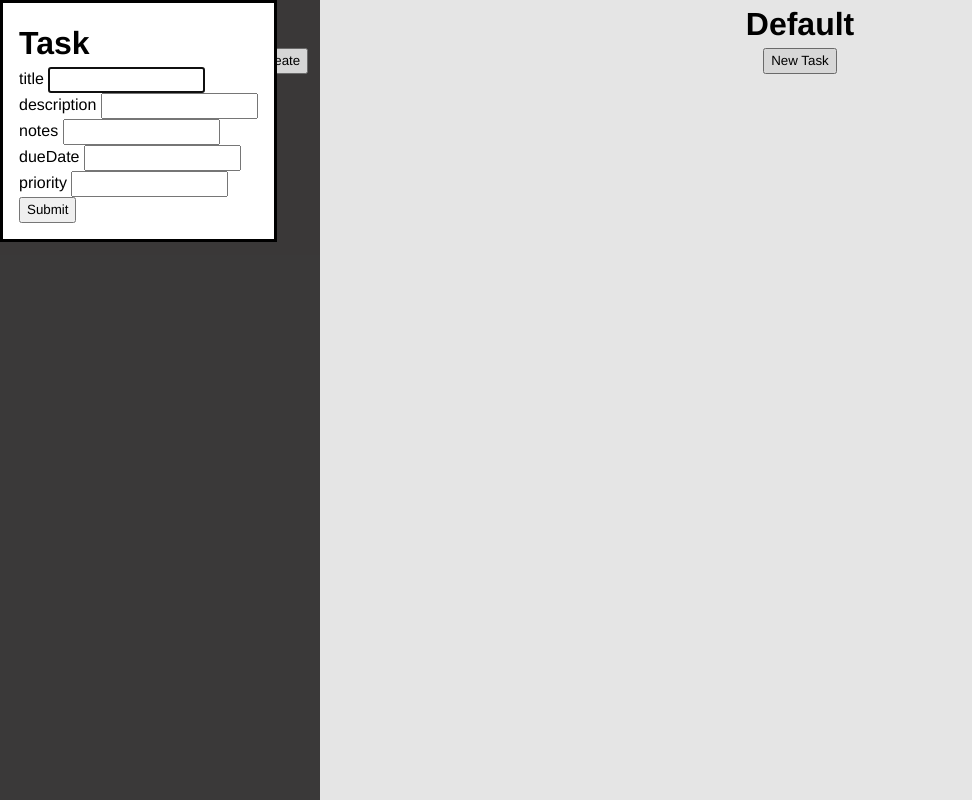
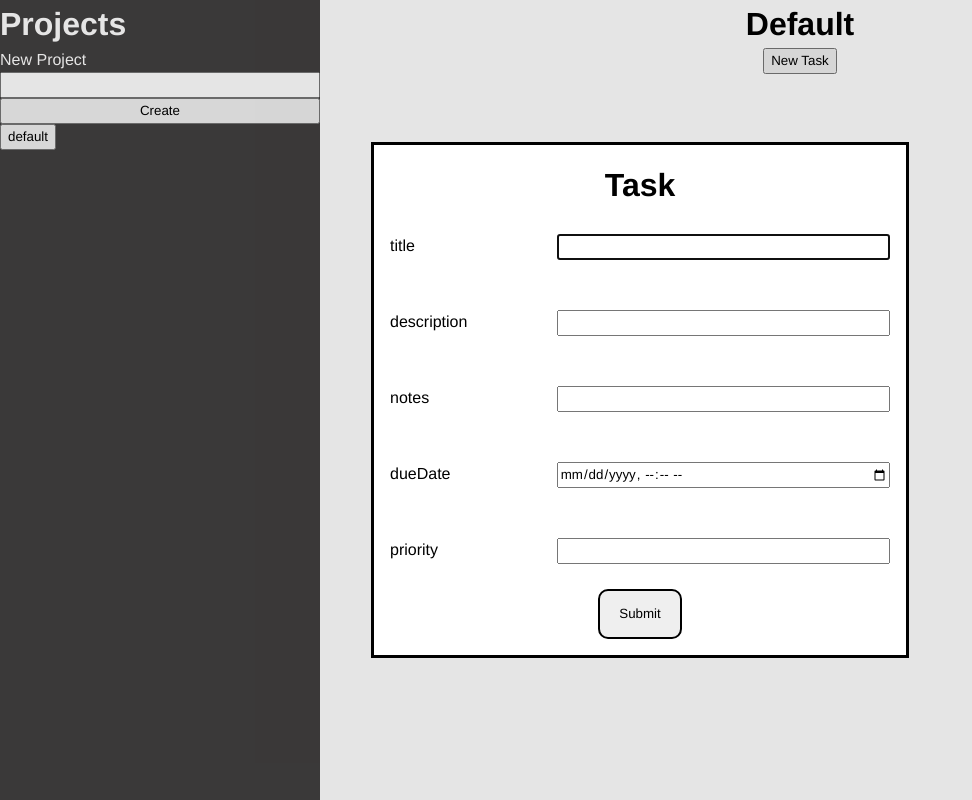
Before and after one commit to MR-Elbarbary/To-Do-List, a website built with webpack: page src/template.html in a window 1280 px wide. Both pictures are taken after a click on the button "New Task". Shown: the whole page, without its empty margins (0-972 px from the left). Built offline with nearby package versions, Linux system fonts and the light colour scheme.

Commit message:
Change Dialog CSS

```diff
--- a/src/style.css
+++ b/src/style.css
@@ -36,4 +36,40 @@
 }
 
 dialog{
+    margin: auto;
+    width: min(100%, 500px);
 }
+
+form>div{
+    display: grid;
+    grid-template-columns: 1fr 2fr;
+    margin-top: 5%;
+    margin-bottom: 5%;
+    justify-content: center;
+}
+
+form>h1{
+    margin: auto;
+}
+
+form{
+    display: flex;
+    flex-direction: column;
+}
+
+button{
+    cursor:pointer;
+}
+
+#submit{
+    margin-left: auto;
+    margin-right: auto;
+    padding: 0.8rem 1.2rem;
+    border-radius: 10px;
+    border: 2px solid black;
+}
+
+#submit:hover{
+    background-color: rgb(65, 63, 63);
+    color: white;
+}
--- a/src/template.html
+++ b/src/template.html
@@ -42,13 +42,13 @@
             </div>
             <div>
                 <label for="dueDate">dueDate</label>
-                <input name="dueDate" id="dueDate" type="text">
+                <input name="dueDate" id="dueDate" type="datetime-local">
             </div>
             <div>
                 <label for="priority">priority</label>
                 <input name="priority" id="priority" type="text">
             </div>
-            <button>Submit</button>
+            <button type="button" id="submit">Submit</button>
         </form>
     </dialog>
 </body>
```
